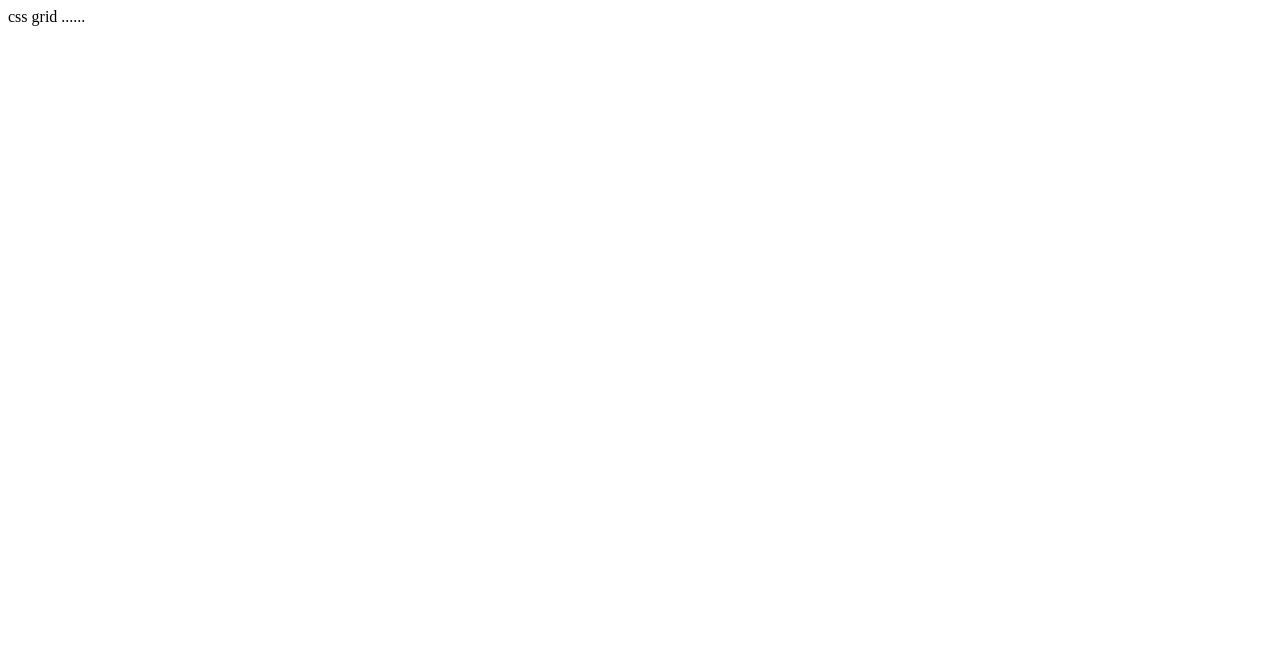
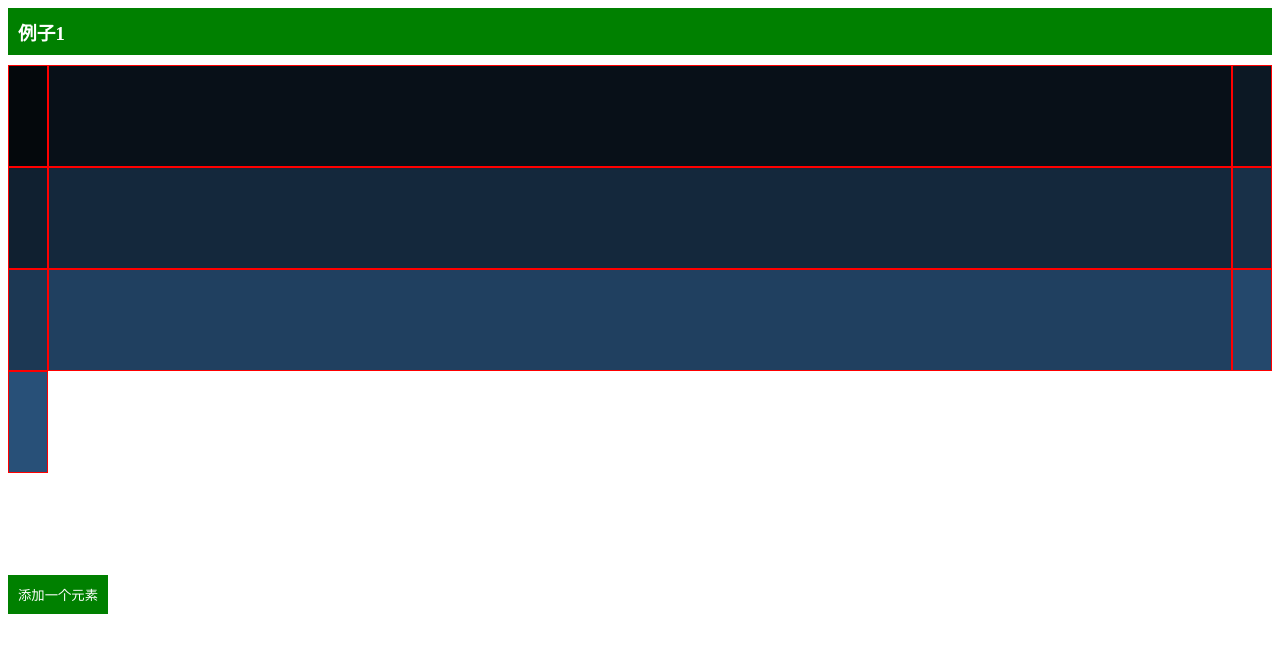
Before and after one commit to bluedreamfly/demo, a plain HTML site: page css-grid/index.html in a window 1280 px wide. Drawn offline with Linux system fonts and the light colour scheme.

Commit message:
update demo

```diff
--- a/css-grid/index.html
+++ b/css-grid/index.html
@@ -2,9 +2,29 @@
 <html lang="en">
 <head>
 	<meta charset="UTF-8">
-	<title>Document</title>
+	<title>CSS Grid demo</title>
+	<link rel="stylesheet" type="text/css" href="./index.css">
+
 </head>
 <body>
-	css grid ......
+  <div id="demo1">
+	  <h3 class="title">例子1</h3>
+		<div class="grid" >
+		  <div class="g-item"></div>
+			<div class="g-item"></div>
+			<div class="g-item"></div>
+			<div class="g-item"></div>
+			<div class="g-item"></div>
+			<div class="g-item"></div>
+			<div class="g-item"></div>
+			<div class="g-item"></div>
+			<div class="g-item"></div>
+			<div class="g-item"></div>
+		</div>
+		<div class="operate">
+			<button class="add-ele">添加一个元素</button>
+		</div>
+	</div>
 </body>
+<script type="text/javascript" src="./index.js"></script>
 </html>
--- /dev/null
+++ b/css-grid/index.js
@@ -0,0 +1,16 @@
+
+//demo1
+(function(){
+	const demo1 = document.querySelector('#demo1 .grid')
+	const addEl = document.querySelector('#demo1 .add-ele');
+
+	addEl.addEventListener('click', function() {
+		let div = document.createElement('div');
+		div.classList += 'g-item g-item-animate';
+		setTimeout(function() {
+			div.classList += ' g-item-show'
+		}, 0)
+		demo1.appendChild(div);
+	})
+
+})()
--- /dev/null
+++ b/css-grid/index.scss
@@ -0,0 +1,50 @@
+.grid {
+	display: grid;
+	grid-template-columns: 40px auto 40px;
+	height: 400px;
+	padding-bottom: 100px;
+	/*overflow: scroll;*/
+	overflow-y: scroll;
+	/*background-color: blue;*/
+}
+.title {
+	margin: 0;
+	padding: 10px;
+	margin-bottom: 10px;
+	color: #fff;
+	background-color: green;
+}
+.operate {
+	margin: 10px 0;
+	& > button {
+		padding: 10px;
+		text-align: center;
+		outline: none;
+		border-width: 0;
+		color: #fff;
+		background-color: green;
+		&:hover {
+			opacity: 0.7;
+		}
+	}
+}
+
+.g-item {
+	height: 100px;
+	border: 1px solid red;
+	&-animate {
+		transform: translateY(200px);
+		transition: all 0.5s;
+		transform-origin: top left;
+	}
+	&-show {
+		transform: translateY(0);
+	}
+}
+
+@for $i from 1 through 100 {
+
+  .g-item:nth-child(#{$i}) {
+  	background-color: #010203 * $i * 4
+  }
+}
```
Also changed, not shown: css-grid/index.css (added), 1 other file.
